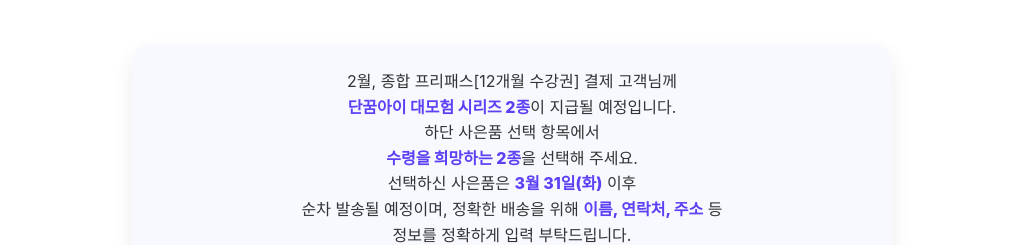
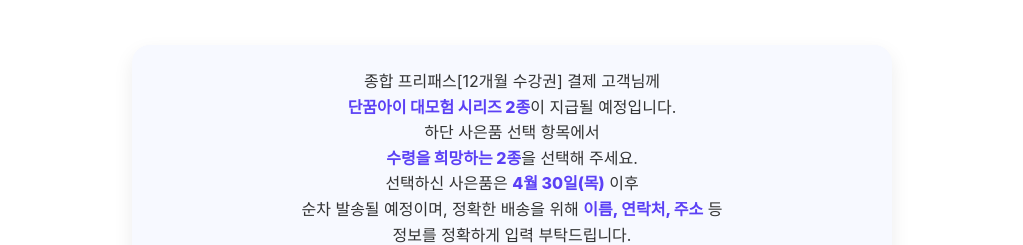
Before and after one commit to dankkume/event, a plain HTML site: page index.html in a window 1280 px wide. Shown: the part 413-658 px from the top of the page, without its empty margins (128-1151 px from the left). Drawn offline with Linux system fonts and the light colour scheme.

Commit message:
Update index.html

```diff
--- a/index.html
+++ b/index.html
@@ -2,7 +2,7 @@
 <html lang="ko">
 <head>
   <meta charset="UTF-8" />
-  <title>단꿈e 1주년 사은품 신청</title>
+  <title>단꿈e 사은품 신청</title>
   <meta name="viewport" content="width=device-width, initial-scale=1" />
 
   <style>
@@ -157,7 +157,7 @@
     <header class="banner-wrapper">
       <picture class="banner-picture">
         <source media="(max-width: 768px)" srcset="banner-main-mo.png" />
-        <img src="banner-main.png" alt="단꿈e 1주년 기념 특별 사은품 증정 이벤트" />
+        <img src="banner-main.png" alt="단꿈e 특별 사은품 증정 이벤트" />
       </picture>
     </header>
 
@@ -165,7 +165,7 @@
 
       <section class="info-box">
           <p>
-              2월, 종합 프리패스[12개월 수강권] 결제 고객님께<br>
+              종합 프리패스[12개월 수강권] 결제 고객님께<br>
               <strong>단꿈아이 대모험 시리즈 2종</strong>이 지급될 예정입니다.
           </p>
 
@@ -175,7 +175,7 @@
           </p>
 
           <p>
-              선택하신 사은품은 <strong>3월 31일(화)</strong> 이후 <br>순차 발송될 예정이며,
+              선택하신 사은품은 <strong>4월 30일(목)</strong> 이후 <br>순차 발송될 예정이며,
               정확한 배송을 위해 <strong>이름, 연락처, 주소</strong> 등 <br>정보를 정확하게 입력 부탁드립니다.
           </p>
 
```
